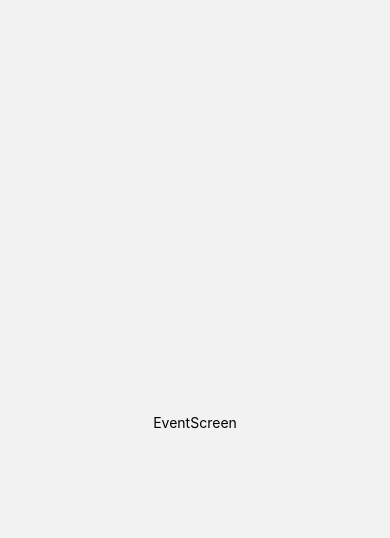
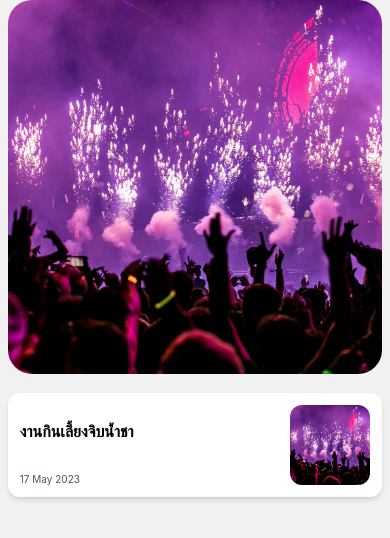
Before and after one commit to thinc-org/hc24-team-6, a React Native app: screen /Event in a window 390 px wide. Shown: the top 538 px of the page. Built offline with nearby package versions, Linux system fonts and the light colour scheme.

Commit message:
Add event screen layout and assets

```diff
--- a/src/screens/EventScreen.js
+++ b/src/screens/EventScreen.js
@@ -1,10 +1,37 @@
-import { View, Text } from 'react-native'
-import React from 'react'
+import { View, Text, Image, SafeAreaView } from "react-native";
+import React from "react";
 
 export default function EventScreen() {
-    return (
-        <View style={{ flex: 1, alignItems: 'center', justifyContent: 'center' }}>
-          <Text>EventScreen</Text>
+  return (
+    <SafeAreaView className=" w-screen h-screen bg-background">
+      <View className="flex-1 items-center space-y-[5%] w-full h-full px-[2%]">
+        <View className="w-full aspect-square">
+          <Image
+            className="w-full h-full rounded-3xl"
+            resizeMethod="resize"
+            source={require("../assets/event.jpeg")}
+          />
         </View>
-      );
-    }
+        <View className="bg-white p-3 w-full rounded-xl shadow-md flex flex-row">
+          <View className="flex flex-col flex-wrap mt-4">
+            <Text className="font-semibold text-[16px]">
+              งานกินเลี้ยงจิบน้ำชา
+            </Text>
+            <View className="w-full mt-auto flex flex-col">
+
+              <Text className="text-slate-600 text-[10px]">
+                17 May 2023
+              </Text>
+            </View>
+          </View>
+          <View className="h-20 w-20 ml-auto">
+            <Image
+              className="w-full h-full rounded-xl"
+              source={require("../assets/event.jpeg")}
+            />
+          </View>
+        </View>
+      </View>
+    </SafeAreaView>
+  );
+}
--- a/tailwind.config.js
+++ b/tailwind.config.js
@@ -1,7 +1,14 @@
 module.exports = {
   content: ["./App.js", "./src/**/*.{js,jsx,ts,tsx}"],
   theme: {
-    extend: {},
+    extend: {
+      colors: {
+        background: "#F1F1F1",
+        "gradient-start": "#FD297B",
+        "gradient-middle": "#FF5864",
+        "gradient-end": "#FF655B",
+      },
+    },
   },
   plugins: [],
-}
+};
```
Also changed, not shown: src/assets/event.jpeg (added).
